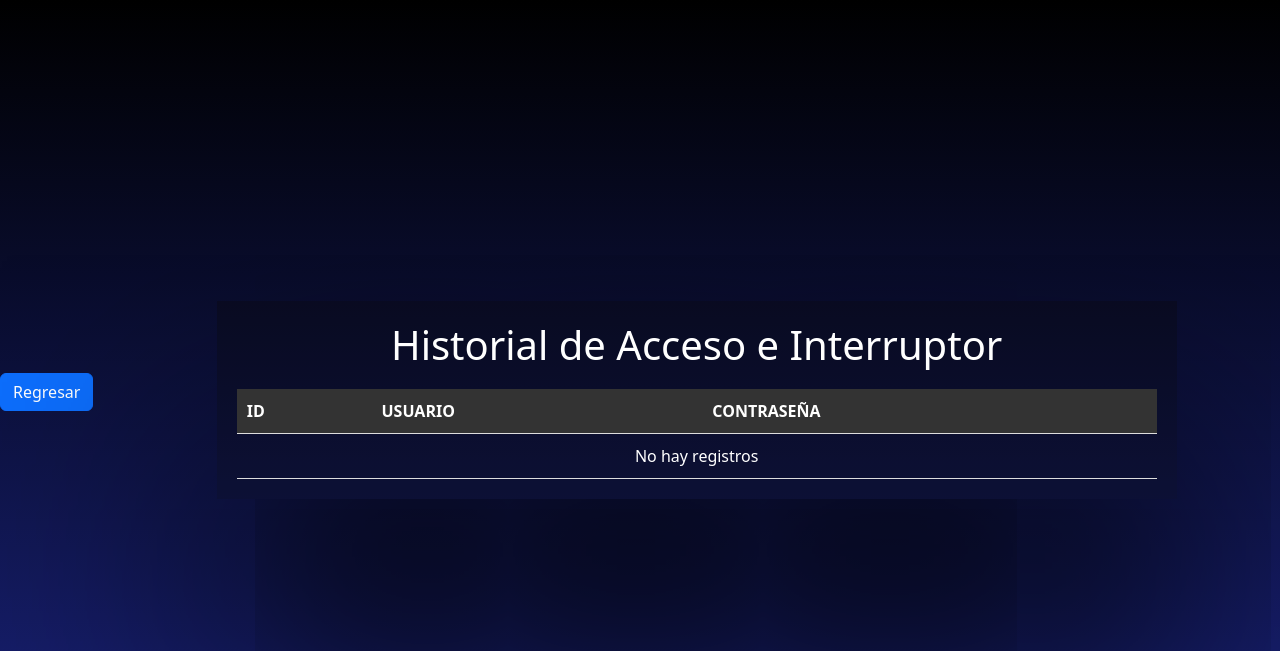
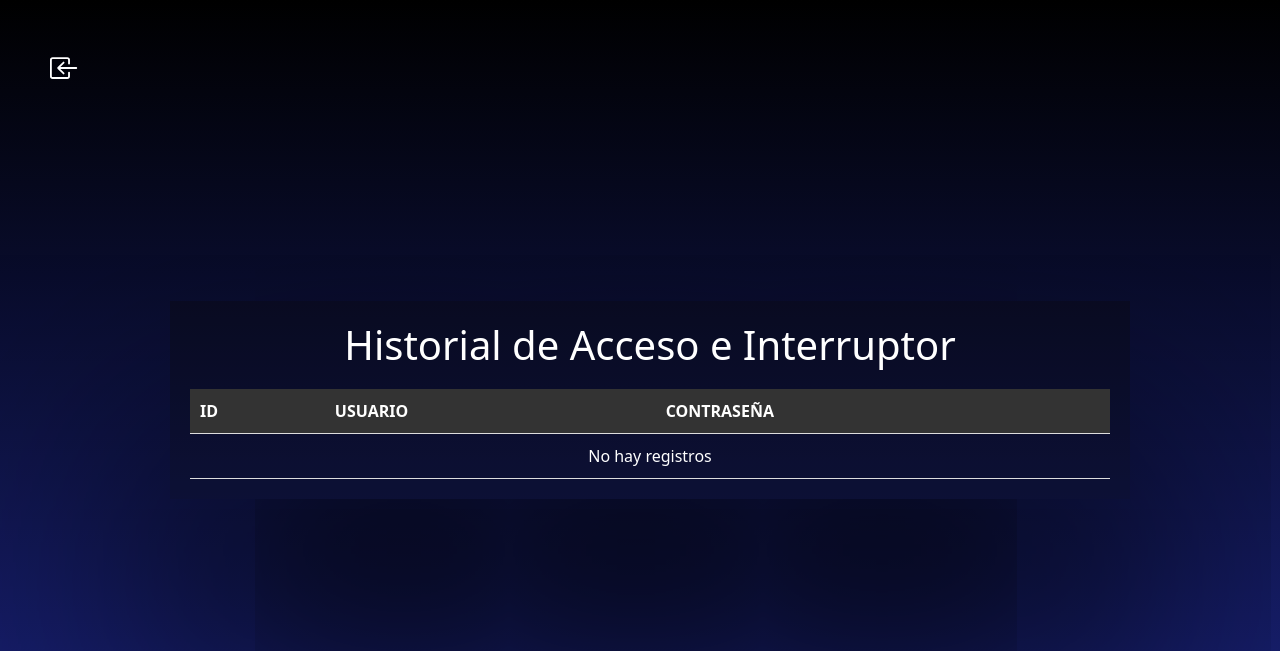
Before and after one commit to Naxl29/PROYECTO-ARDUINO, a PHP site: page /Views/usuario/see.php in a window 1280 px wide. Shown: the top 651 px of the page. Run offline with PHP 8.4, Linux system fonts and the light colour scheme; data that the repository does not hold is empty.

Commit message:
se agrego el boton de volver a seep.php y se elimino un archivo inecesario

```diff
--- a/Views/usuario/see.php
+++ b/Views/usuario/see.php
@@ -5,12 +5,16 @@
     $obj = new UsuarioController();
     $rows = $obj->see();
 ?>
-
+<link rel="stylesheet" href="/PROYECTO-ARDUINO/css/styles.css">
 <div class="mb-3">
-    <a href="/PROYECTO-ARDUINO/Views/usuario/button.php" class="btn btn-primary">Regresar</a>
+    <a href="/PROYECTO-ARDUINO/Views/usuario/button.php" class="boton-back">
+        <svg xmlns="http://www.w3.org/2000/svg" width="16" height="16" fill="currentColor" class="bi bi-box-arrow-in-left" viewBox="0 0 16 16">
+            <path fill-rule="evenodd" d="M10 3.5a.5.5 0 0 0-.5-.5h-8a.5.5 0 0 0-.5.5v9a.5.5 0 0 0 .5.5h8a.5.5 0 0 0 .5-.5v-2a.5.5 0 0 1 1 0v2A1.5 1.5 0 0 1 9.5 14h-8A1.5 1.5 0 0 1 0 12.5v-9A1.5 1.5 0 0 1 1.5 2h8A1.5 1.5 0 0 1 11 3.5v2a.5.5 0 0 1-1 0z"/>
+            <path fill-rule="evenodd" d="M4.146 8.354a.5.5 0 0 1 0-.708l3-3a.5.5 0 1 1 .708.708L5.707 7.5H14.5a.5.5 0 0 1 0 1H5.707l2.147 2.146a.5.5 0 0 1-.708.708z"/>
+        </svg>
+    </a>
 </div>
 
-<link rel="stylesheet" href="/PROYECTO-ARDUINO/css/styles.css">
 <div class="historial-container">
     <h1>Historial de Acceso e Interruptor</h1>
     <table class="historial-table">
--- a/css/styles.css
+++ b/css/styles.css
@@ -412,3 +412,21 @@ body {
 .historial-container a:hover {
   color: #fff;
 }
+
+.boton-back {
+    background-color: transparent !important;
+    color: white !important;
+    border: 0px solid white !important;
+    font-weight: bold !important;
+    padding: 8px 20px !important;
+    text-decoration: none;
+    position: absolute;
+    top: 30px;
+    left: 30px;
+    font-size: 1.5em; /* Aumenta el tamaño del icono. Prueba con diferentes valores como 2em, 20px, etc. */
+
+}
+.boton-back svg {
+    width: 29px; /* Ajusta este valor al tamaño deseado */
+    height: 60px; /* Ajusta este valor al tamaño deseado */
+  }
```
Also changed, not shown: historial.html (+0 -27 lines), css/botones.css (deleted). Lines whose indentation alone changed are shown as unchanged.
